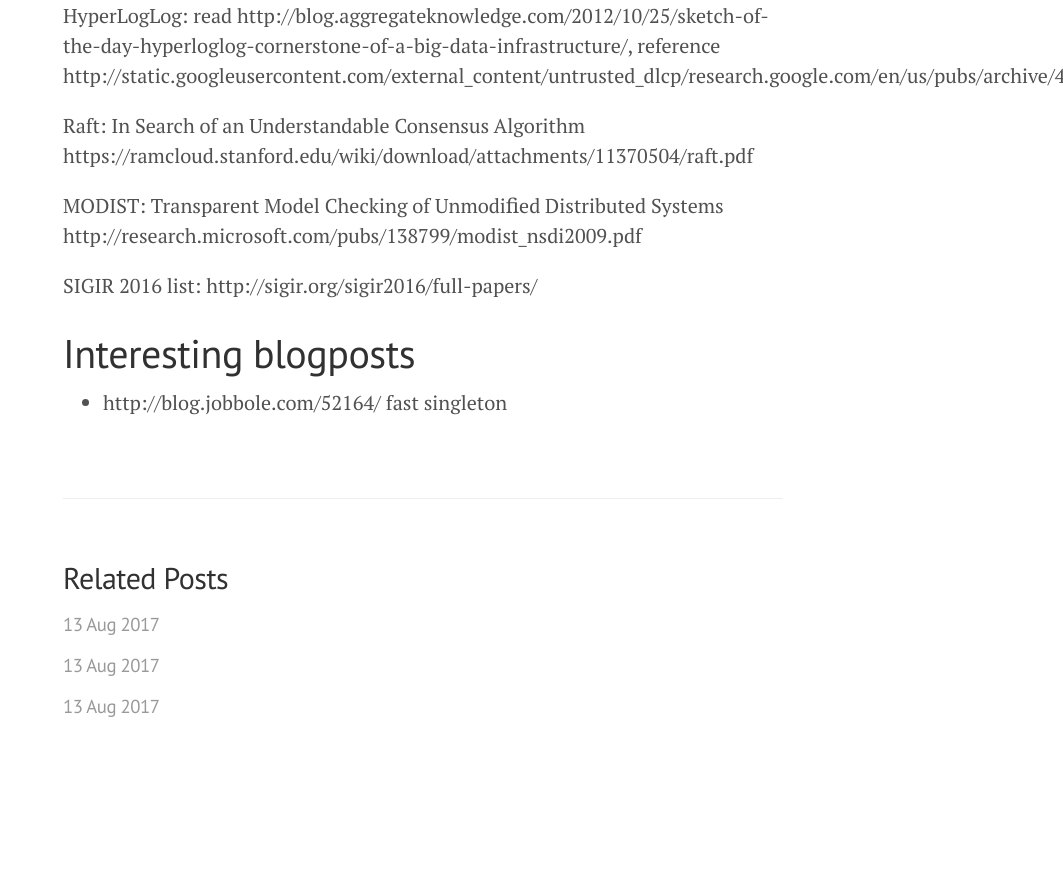
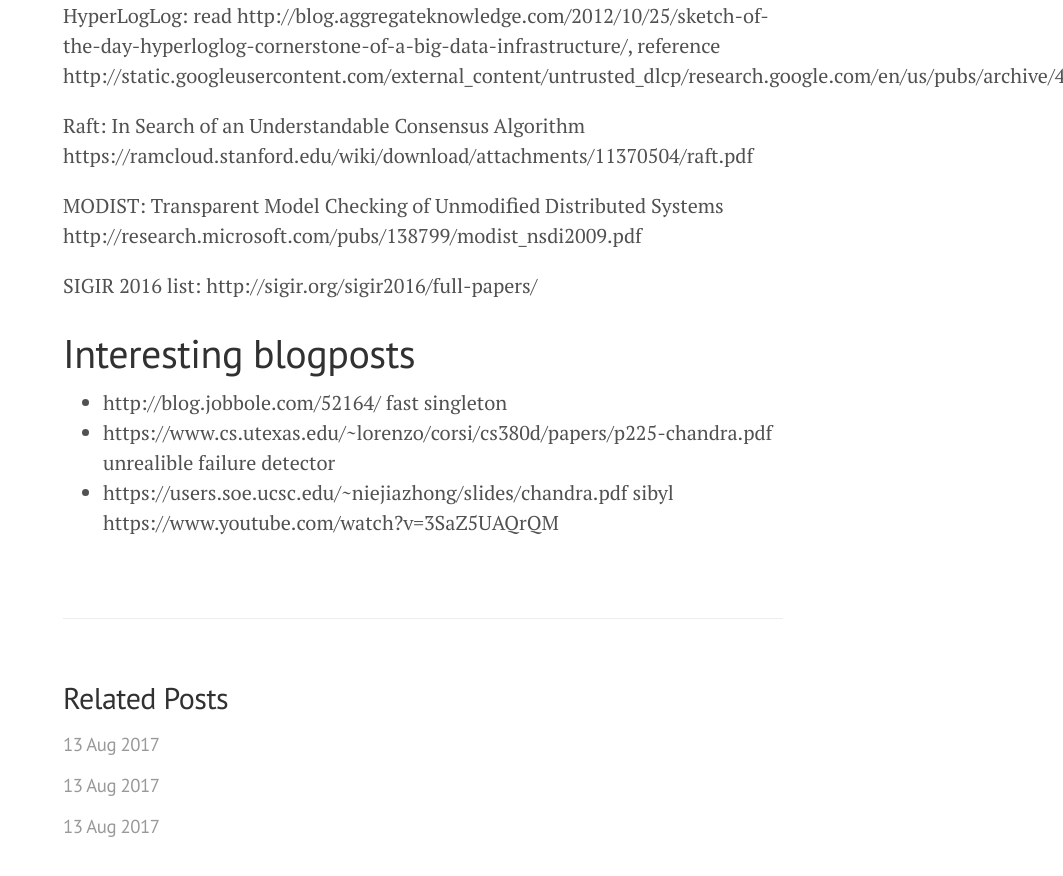
Before and after one commit to benjibc/benjibc.github.io, a Jekyll site: the page built from _posts/2016-12-01-reading-list.md, in a window 1280 px wide and 900 px high, scrolled down 1611 px. Shown: the top 876 px of the window, without its empty margins (217-1280 px from the left). Built offline with Jekyll 4.4.1, drawn with Linux system fonts in a browser that asks for light colours; Markdown is read by kramdown in place of the engine named in the settings; before the commit the page ends 2391 px from its top, so only the background shows below that.

Commit message:
Update 2016-12-01-reading-list.md

```diff
--- a/_posts/2016-12-01-reading-list.md
+++ b/_posts/2016-12-01-reading-list.md
@@ -45,3 +45,5 @@
 SIGIR 2016 list: http://sigir.org/sigir2016/full-papers/
 # Interesting blogposts
 - http://blog.jobbole.com/52164/ fast singleton
+- https://www.cs.utexas.edu/~lorenzo/corsi/cs380d/papers/p225-chandra.pdf unrealible failure detector
+- https://users.soe.ucsc.edu/~niejiazhong/slides/chandra.pdf sibyl https://www.youtube.com/watch?v=3SaZ5UAQrQM
```
